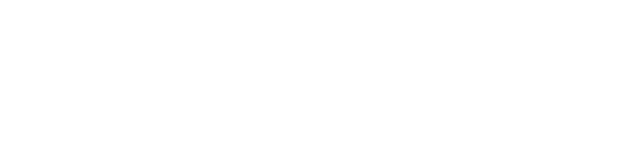
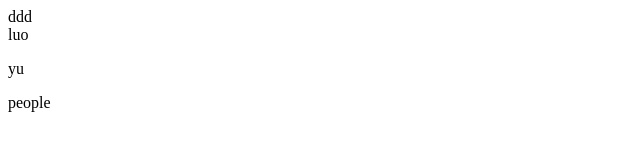
Before and after one commit to YSsyling/ProjectForTen, a plain HTML site: page index.html in a window 1280 px wide. Shown: the whole page, without its empty margins (0-640 px from the left). Drawn offline with Linux system fonts and the light colour scheme.

Commit message:
people test

```diff
--- a/index.html
+++ b/index.html
@@ -7,6 +7,9 @@
     <title>Document</title>
 </head>
 <body>
-    <div></div>
+    <div>ddd</div>
+    <div>luo</div>
+    <p>yu</p>
+    <p>people</p>
 </body>
 </html>
```
